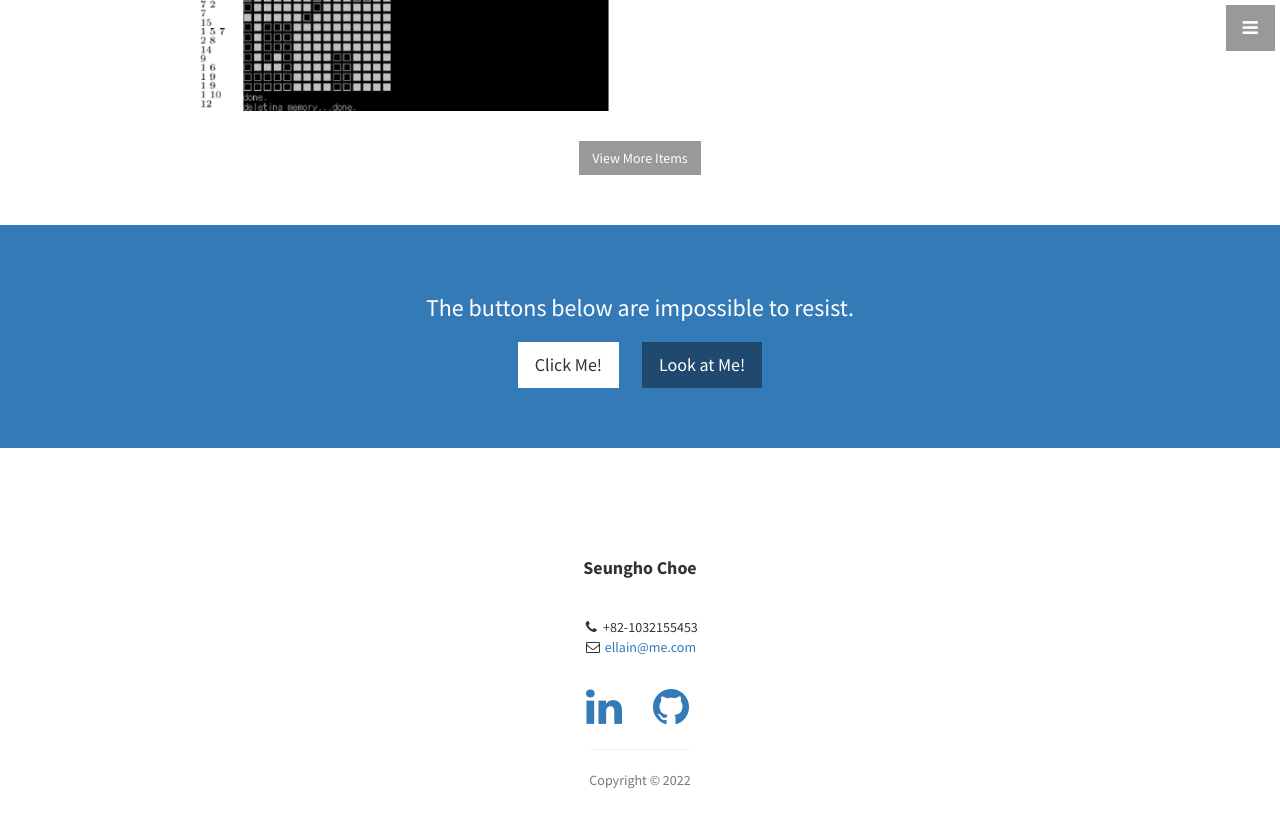
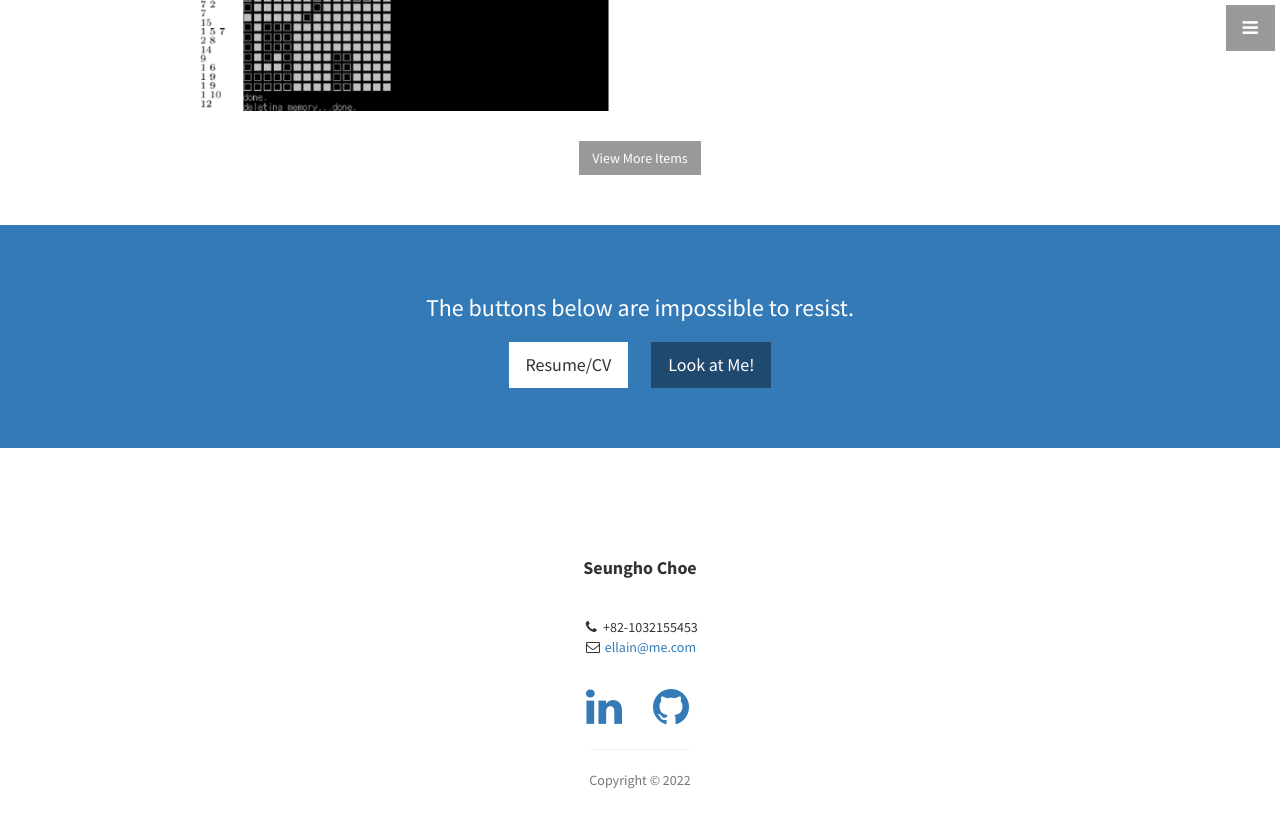
Before and after one commit to chezz323/chezz323.github.io, a Jekyll site: the page built from index.html, in a window 1280 px wide and 900 px high, scrolled down 3025 px. Shown: the top 828 px of the window. Built offline with Jekyll 4.4.1, drawn with Linux system fonts in a browser that asks for light colours.

Commit message:
Update call-to-action.html

```diff
--- a/_includes/call-to-action.html
+++ b/_includes/call-to-action.html
@@ -3,8 +3,8 @@
     <div class="row">
       <div class="col-lg-12 text-center">
         <h3>The buttons below are impossible to resist.</h3>
-        <a href="#" class="btn btn-lg btn-light">Click Me!</a>
-        <a href="#" class="btn btn-lg btn-dark">Look at Me!</a>
+        <a href="https://drive.google.com/file/d/1tQqmodOvvlLgQHQ_WNuQzxbymubUmh4M/view?usp=sharing" class="btn btn-lg btn-light">Resume/CV</a>
+        <a href="https://www.linkedin.com/in/seungho-choe-52a17722a/" class="btn btn-lg btn-dark">Look at Me!</a>
       </div>
     </div>
   </div>
```
